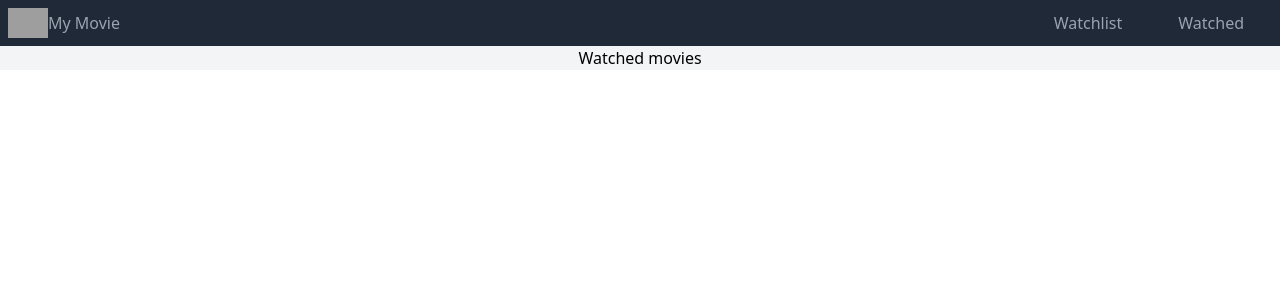
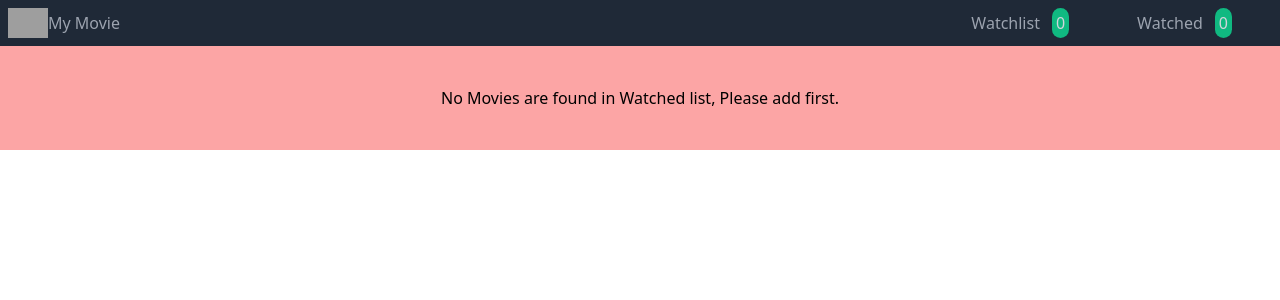
Before and after one commit to badripaudel77/react-movie-list-app, a React (Create React App) app: page /watched in a window 1280 px wide. Shown: the top 300 px of the page. Built offline with nearby package versions, Linux system fonts and the light colour scheme; grey boxes are pictures that could not be loaded.

Commit message:
preventing multiple addition of same movie and counter shown in header

```diff
--- a/src/components/Header.js
+++ b/src/components/Header.js
@@ -1,7 +1,12 @@
-import React from 'react'
+import React, {useContext} from 'react'
 import { Link } from 'react-router-dom'
 
+import MovieContext from '../context/movies/movieContext'
+
 export const Header = () => {
+
+  const movieContext = useContext(MovieContext)
+  const { watched, watchlist } = movieContext
 
     return (
             <div className="bg-gray-800 text-white p-2
@@ -15,8 +20,14 @@ export const Header = () => {
 
                 {/* right float */}
                 <div className="text-gray-400">
-                        <Link to="/watchlist" className="m-7 hover:text-gray-500">Watchlist</Link>
-                        <Link to="/watched" className="m-7 hover:text-gray-500">Watched</Link>
+                        <Link to="/watchlist" className="m-7 hover:text-gray-500">
+                                Watchlist
+                               <span className="m-3 bg-green-500 text-gray-300 rounded-full p-1">{watchlist && watchlist.length}</span>
+                        </Link>
+                        <Link to="/watched" className="m-7 hover:text-gray-500">
+                                Watched
+                               <span className="m-3 bg-green-500 text-gray-300 rounded-full p-1">{watched && watched.length}</span>
+                                </Link>
                 </div>
             </div>
     )
--- a/src/components/MovieItem.js
+++ b/src/components/MovieItem.js
@@ -6,7 +6,17 @@ import MovieContext from '../context/movies/movieContext'
 const MovieItem = ({movie}) => {
 
     const movieContext = useContext(MovieContext)
-    const {addToWatchlist, addToWatched} = movieContext
+    const {addToWatchlist, addToWatched, watched, watchlist} = movieContext
+
+    //prevent movie to be added multiple times to watchlist and watched
+
+    //find if movie is already in watched
+    let watchedMovies = watched.find(m => m.id === movie.id)
+    let addToWatchedDisabled = watchedMovies ? true : false
+
+    //find if movie is already in watchlist
+    let watchlistMovies = watchlist.find(m => m.id === movie.id)
+    let addToWatchlistDisabled = watchlistMovies ? true : false
 
 return (
     <div className="p-4 hover:bg-gray-300">
@@ -17,14 +27,16 @@ return (
                 </div>
                 <p className="text-gray-700 p-1">{movie.overview.length>100 ? movie.overview.substr(0, 49) + "..." : movie.overview}</p>
                 <div className="px-6 pt-4 pb-2">
-                    <span className="bg-gray-200 cursor-pointer rounded-full px-3 py-1 text-sm font-semibold text-gray-700 mr-2 mb-2 hover:bg-pink-300"
+                    <button className="outline-none bg-green-700 cursor-pointer rounded-full px-3 py-1 text-sm font-semibold text-green-200 mr-2 mb-2 hover:bg-green-500"
                           onClick={() => addToWatchlist(movie)}
-                    >
-                        Add To Watchlist</span>
-                    <span className="bg-gray-200 cursor-pointer rounded-full px-3 py-1 text-sm font-semibold text-gray-700 mr-2 mb-2 hover:bg-pink-300"
+                          disabled = {addToWatchlistDisabled}>
+                           {addToWatchlistDisabled===true ?'Already in Watchlist' :'Add To Watchlist'}
+                    </button>
+                    <button className="outline-none bg-green-700 cursor-pointer rounded-full px-3 py-1 text-sm font-semibold text-green-200 mr-2 mb-2 hover:bg-green-500"
                           onClick={() =>addToWatched(movie)}
-                    >
-                        Add To Watched</span>
+                          disabled = {addToWatchedDisabled}>
+                           {addToWatchedDisabled===true ?'Already in Watched' :'Add To Watched'}
+                    </button>
                     {/* <span className="inline-block bg-gray-200 rounded-full px-3 py-1 text-sm font-semibold text-gray-700 mr-2 mb-2">#movie</span> */}
                 </div>
             </div>
--- a/src/components/Search.js
+++ b/src/components/Search.js
@@ -8,17 +8,17 @@ const Search = () => {
     const [movies, setMovies] = useState([])
 
       const onInputChange = async (event) => {
-            console.log("movie is " + event.target.value)
+            //console.log("movie is " + event.target.value)
             setSearchItem(event.target.value)
             const response = await movie.get(`/movie?api_key=${process.env.REACT_APP_API_KEY}&query=${searchItem}`)
-            console.log(response.data.results);
+            //console.log(response.data.results);
             setMovies(response.data.results)
       }
 
     return (
         <>
             <div className="text-lg p-5 flex justify-center items-center">
-                <form>
+                <form autoComplete = "off">
                     <input type="text" name="searchItem" value = {searchItem}
                         onChange={onInputChange} placeholder="search for movie"
                         className="outline-none rounded-full border-solid bg-gray-700 text-gray-400 p-2.5"
--- a/src/components/Watched.js
+++ b/src/components/Watched.js
@@ -9,7 +9,8 @@ const Watched = () => {
 
     return (
         <div className="text-center">
-            Watched movies
+        { watched.length === 0 && <div className="bg-red-300 p-10">No Movies are found in Watched list, Please add first.</div> }
+
             {
              watched.length >0 && watched.map(movie => (
                  <MovieItem movie={movie} />
--- a/src/components/Watchlist.js
+++ b/src/components/Watchlist.js
@@ -9,7 +9,7 @@ const Watchlist = () => {
 
     return (
         <div className="text-center">
-            watchliist
+            {watchlist.length === 0 && <div className="bg-red-300 p-10">No Movies are found in Watchlist, Please add first.</div> }
             {
              watchlist.length >0 && watchlist.map(movie => (
                  <MovieItem movie={movie} />
--- a/src/context/movies/MovieState.js
+++ b/src/context/movies/MovieState.js
@@ -1,4 +1,4 @@
-import React, {useReducer, createContext, useEffect} from 'react'
+import React, { useReducer, } from 'react'
 
 import MovieContext from './movieContext'
 import { movieReducer } from './movieReducer'
```
Also changed, not shown: 1 other file (tests, documents, lock files or other folders).
